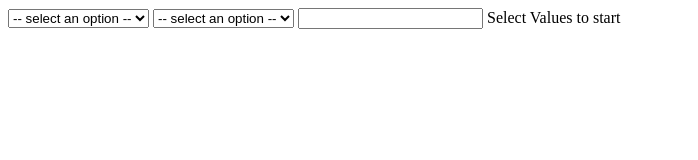
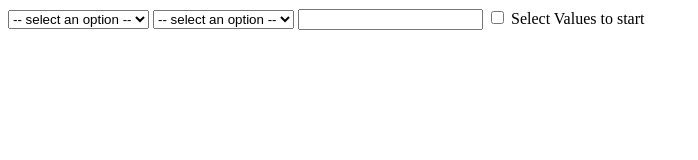
Before and after one commit to TheBaum123/Server-Name-Generator, a plain HTML site: page index.html in a window 1280 px wide. Shown: the full height of the page, 0-698 px from the left. Drawn offline with Linux system fonts and the light colour scheme.

Commit message:
added checkbox to toggle os edition in name

```diff
--- a/index.html
+++ b/index.html
@@ -31,6 +31,7 @@
     </select>
 
     <input type="number" id="ServerIndex">
+    <input type="checkbox" id="showEdition">
 
     <label id="output">Select Values to start</label>
 
```
